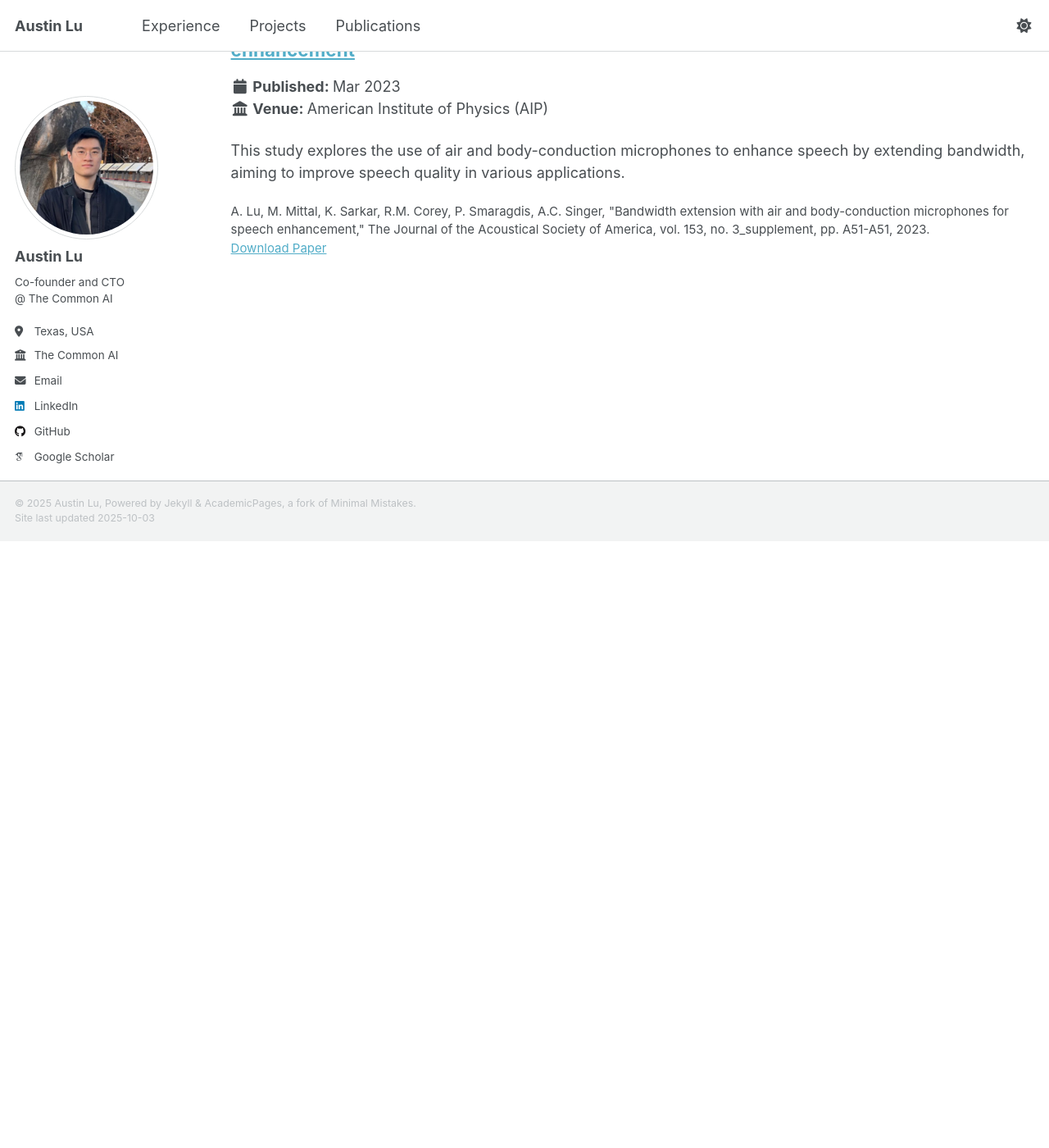
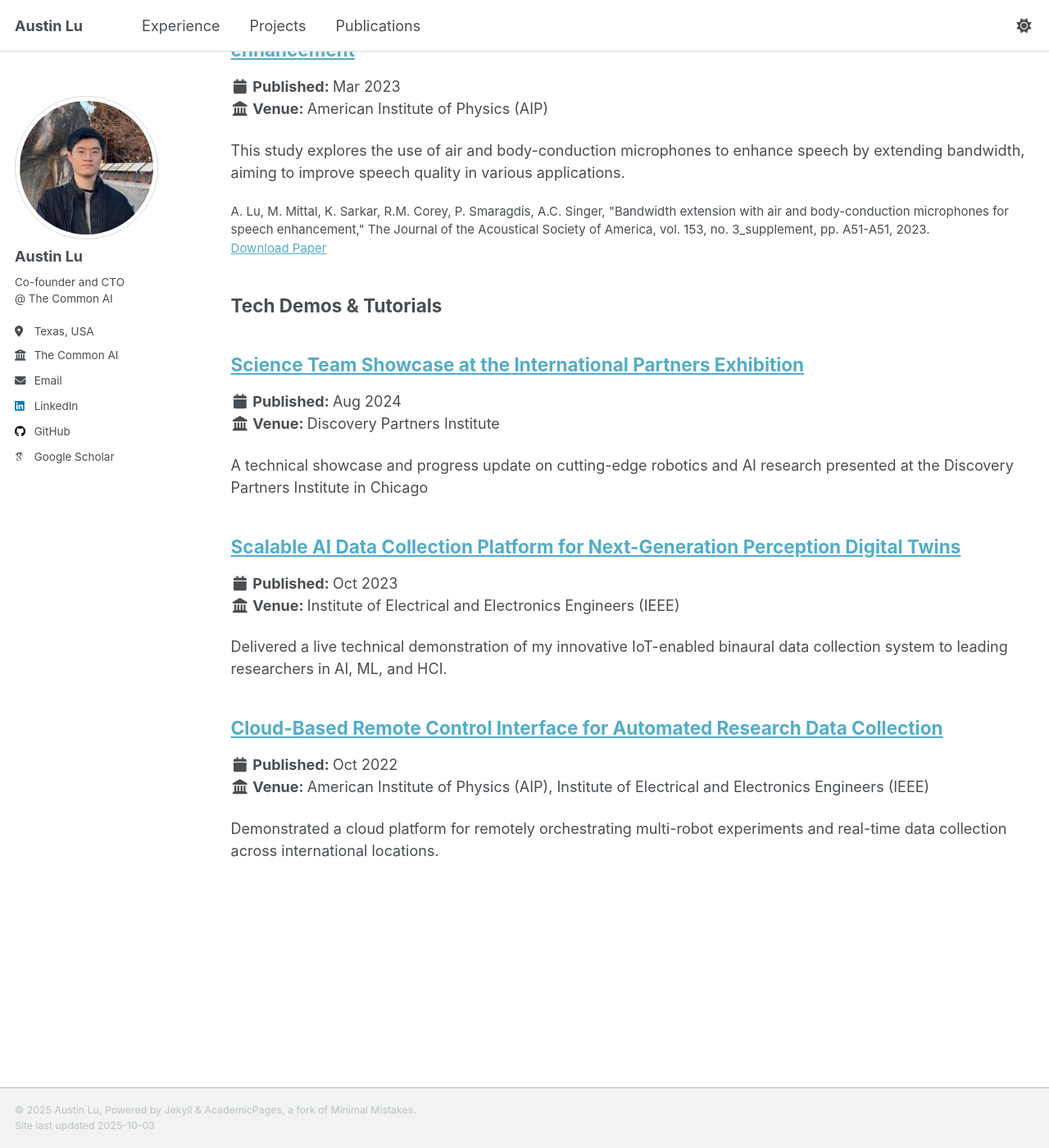
Before and after one commit to au79755/au79755.github.io, a Jekyll site: the page built from _pages/publications.html, in a window 1280 px wide and 1400 px high, scrolled down 3441 px. Shown: the whole window at 82% size. Built offline with Jekyll 4.4.1, drawn with Linux system fonts in a browser that asks for light colours; some web fonts are replaced; a script that is not in the unit is left out; before the commit the page ends 4101 px from its top, so only the background shows below that.

Commit message:
Add tech demo section

```diff
--- a/_config.yml
+++ b/_config.yml
@@ -59,6 +59,8 @@ publication_category:
     title: 'Articles & Papers'
   talks:
     title: 'Talks & Posters'
+  demos:
+    title: 'Tech Demos & Tutorials'
 
 # Site Settings
 teaser                   :  # filename of teaser fallback teaser image placed in /images/ for social media previews
@@ -199,9 +201,6 @@ collections:
   projects:
     output: true
     permalink: /:collection/:path/
-  # talks:
-  #   output: true
-  #   permalink: /:collection/:path/
 
 
 # These settings control how pages and collections are included in the site
@@ -251,14 +250,6 @@ defaults:
       author_profile: true
       share: false
       comment: false
-  # _talks
-  # - scope:
-  #     path: ""
-  #     type: talks
-  #   values:
-  #     layout: talk
-  #     author_profile: true
-  #     share: false
 
 
 # Sass/SCSS
--- /dev/null
+++ b/_publications/2022-10-01-cloud-research.md
@@ -0,0 +1,11 @@
+---
+title: "Cloud-Based Remote Control Interface for Automated Research Data Collection"
+collection: publications
+category: demos
+permalink: /publication/2022-10-01-cloud-research
+excerpt: 'Demonstrated a cloud platform for remotely orchestrating multi-robot experiments and real-time data collection across international locations.'
+date: 2022-10-01
+venue: 'American Institute of Physics (AIP), Institute of Electrical and Electronics Engineers (IEEE)'
+---
+
+Developed and showcased an enterprise-grade cloud platform that enabled remote control of multi-robot systems and automated data collection workflows across international locations. The system's intuitive web interface allowed researchers to orchestrate complex experiments, generating gigabytes of multimodal sensor data while providing real-time monitoring and digital twin visualization capabilities - demonstrating a 6x improvement in research data collection efficiency.
--- /dev/null
+++ b/_publications/2023-10-23-interactive-demo.md
@@ -0,0 +1,11 @@
+---
+title: "Scalable AI Data Collection Platform for Next-Generation Perception Digital Twins"
+collection: publications
+category: demos
+permalink: /publication/2023-10-23-interactive-demo
+excerpt: 'Delivered a live technical demonstration of my innovative IoT-enabled binaural data collection system to leading researchers in AI, ML, and HCI.'
+date: 2023-10-23
+venue: 'Institute of Electrical and Electronics Engineers (IEEE)'
+---
+
+Demonstrated a breakthrough IoT-enabled platform that leverages cutting-edge AI and machine learning to revolutionize how organizations collect training data, featuring advanced binaural sensing technology that achieved 10x efficiency gains over traditional methods. This innovative system seamlessly integrates with existing enterprise infrastructure while enabling next-generation digital twins, positioning it as a transformative solution for defense, autonomous systems, and smart city applications.
--- /dev/null
+++ b/_publications/2024-08-27-discovery-partners.md
@@ -0,0 +1,11 @@
+---
+title: "Science Team Showcase at the International Partners Exhibition"
+collection: publications
+category: demos
+permalink: /publication/2024-08-27-discovery-partners
+excerpt: 'A technical showcase and progress update on cutting-edge robotics and AI research presented at the Discovery Partners Institute in Chicago'
+date: 2024-08-27
+venue: 'Discovery Partners Institute'
+---
+
+Presented our latest advances in robotics, AI, and signal processing research to key decision-makers and non-technical stakeholders at the International Partners Exhibition. This interactive multimedia demonstration highlighted the real-world applications and societal impact of our work, fostering valuable connections with funding partners and industry leaders from around the globe.
```
Also changed, not shown: _data/navigation.yml (+0 -15 lines).
